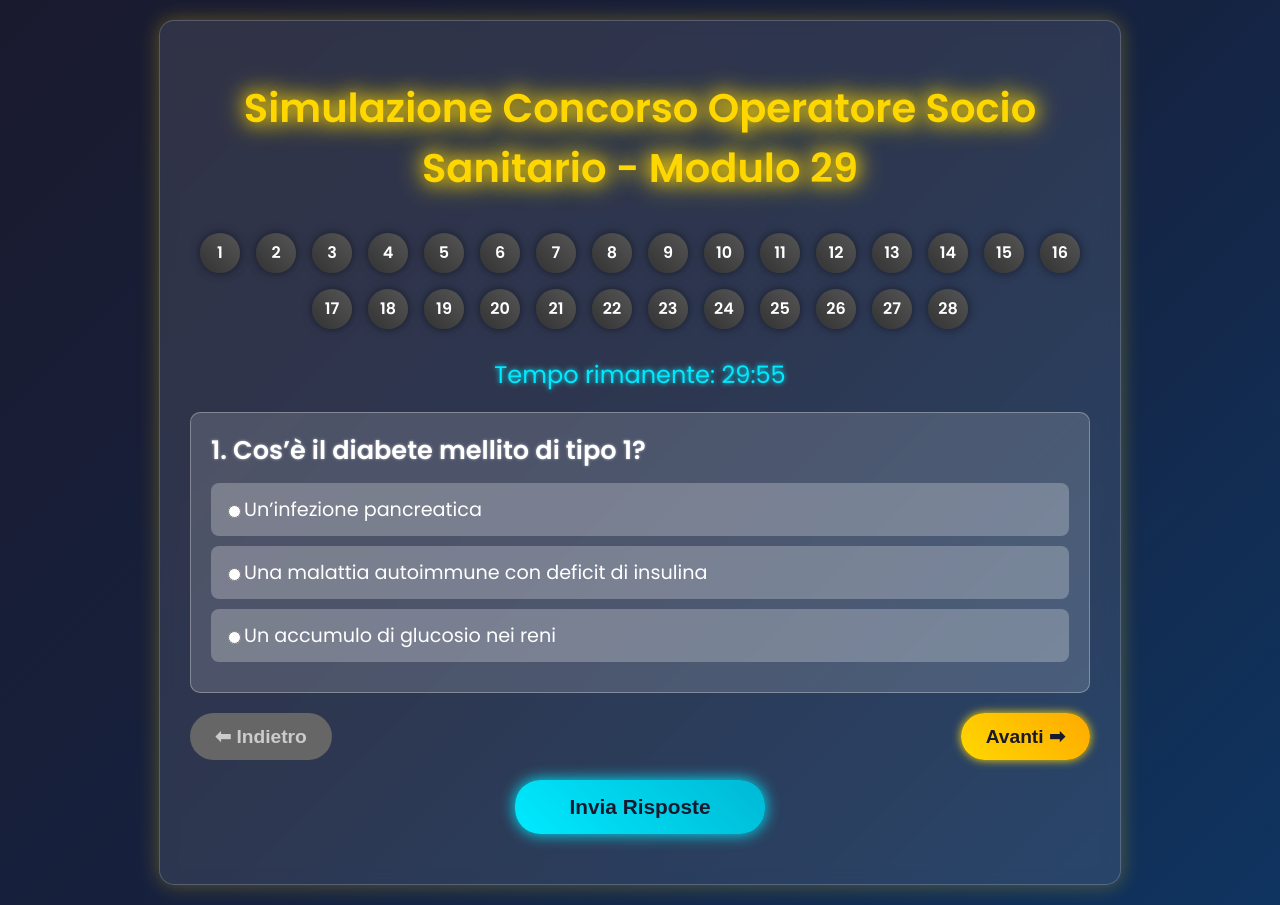
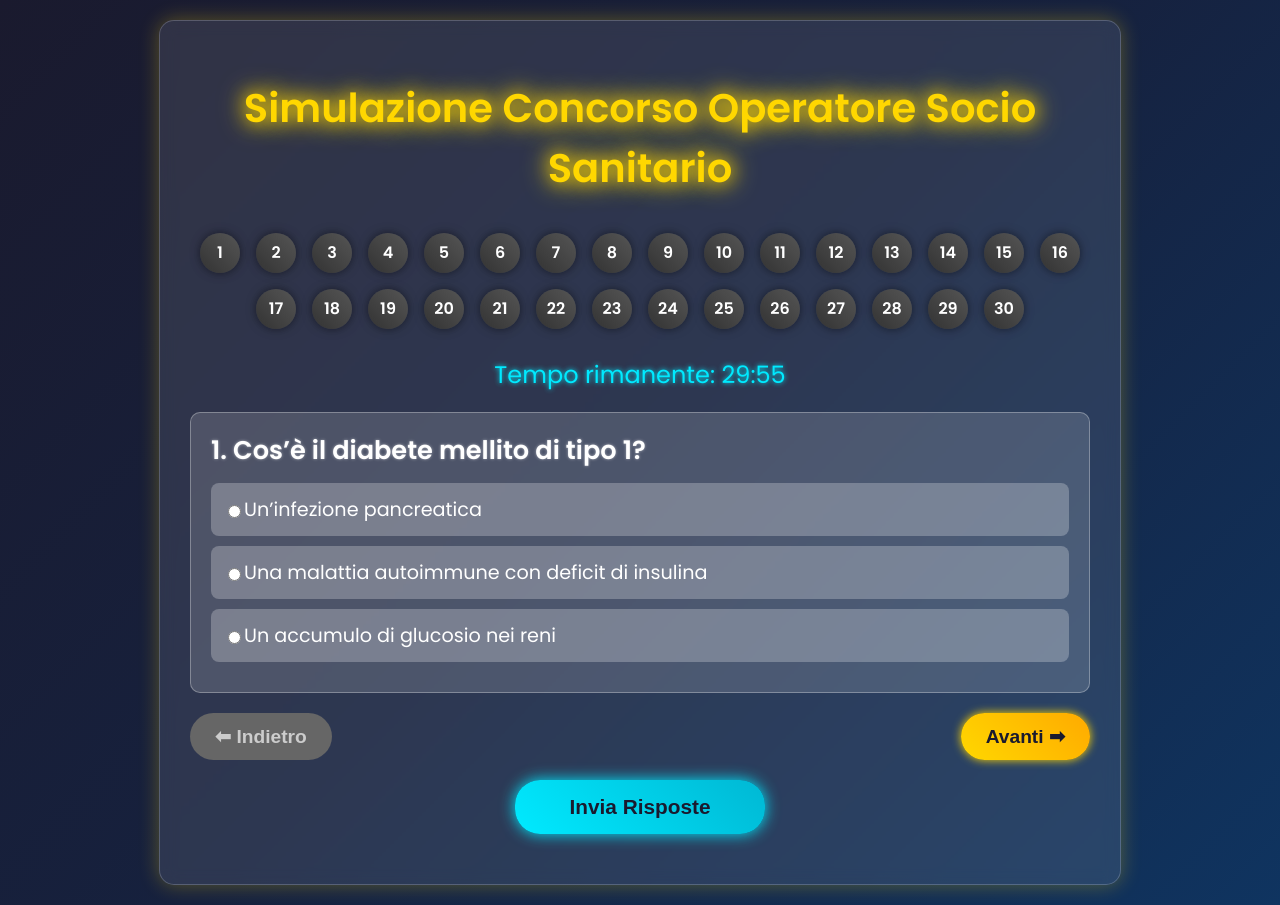
Before and after one commit to Jabo86/quizoss22, a plain HTML site: page index.html in a window 1280 px wide. Drawn offline with Linux system fonts and the light colour scheme.

Commit message:
Update index.html

```diff
--- a/index.html
+++ b/index.html
@@ -3,7 +3,7 @@
 <head>
     <meta charset="UTF-8">
     <meta name="viewport" content="width=device-width, initial-scale=1.0">
-    <title>Simulazione Concorso Operatore Socio Sanitario - Modulo 29</title>
+    <title>Simulazione Concorso Operatore Socio Sanitario </title>
     <style>
         body {
             font-family: 'Poppins', sans-serif;
@@ -233,7 +233,7 @@
 </head>
 <body>
     <div class="container">
-        <h1>Simulazione Concorso Operatore Socio Sanitario - Modulo 29</h1>
+        <h1>Simulazione Concorso Operatore Socio Sanitario </h1>
         <div class="question-nav" id="questionNav"></div>
         <div id="timer">Tempo rimanente: <span id="time">30:00</span></div>
         <div id="quiz"></div>
@@ -289,6 +289,18 @@
                 options: ["Una riduzione del glucosio nel sangue", "Un aumento del glucosio nel sangue", "Un accumulo di insulina"],
                 correct: "Un aumento del glucosio nel sangue",
                 explanation: "L’iperglicemia è una condizione caratterizzata da elevati livelli di glucosio nel sangue (>126 mg/dL a digiuno), tipica del diabete non controllato. Può essere causata da insufficienza di insulina, infezioni o stress, e provoca poliuria, polidipsia e stanchezza. Non è una riduzione del glucosio (ipoglicemia) né un accumulo di insulina. Gli OSS devono monitorare la glicemia, garantire l’assunzione di farmaci antidiabetici, osservare segni di chetoacidosi, e segnalare all’infermiere sintomi come vomito o respiro rapido."
+            },
+            {
+                question: "Cos’è l’ulcera gastrica?",
+                options: ["Un’infezione del pancreas", "Una lesione della mucosa gastrica", "Un accumulo di liquido nello stomaco"],
+                correct: "Una lesione della mucosa gastrica",
+                explanation: "L’ulcera gastrica è una lesione erosiva della mucosa gastrica, spesso causata da Helicobacter pylori, FANS o stress. Provoca dolore epigastrico, che può essere alleviato dai pasti, e rischio di complicanze come perforazione o emorragia. Non è un’infezione del pancreas (pancreatite) né un accumulo di liquido nello stomaco. Gli OSS devono monitorare il dolore, garantire l’assunzione di inibitori della pompa protonica, osservare le feci per melena, e segnalare sintomi come vomito ematico o ipotensione."
+            },
+            {
+                question: "Quale è un segno tipico dell’ulcera gastrica?",
+                options: ["Ittero", "Dolore epigastrico alleviato dai pasti", "Oliguria"],
+                correct: "Dolore epigastrico alleviato dai pasti",
+                explanation: "Il dolore epigastrico alleviato dai pasti è un segno tipico dell’ulcera gastrica, in contrasto con l’ulcera duodenale dove il dolore è aggravato dai pasti. Può essere associato a nausea o pirosi. L’oliguria (ridotta produzione di urina) e l’ittero (colorazione giallastra della pelle) non sono correlati. Gli OSS devono osservare la relazione tra pasti e sintomi, garantire una dieta appropriata, monitorare le feci, e segnalare all’infermiere sintomi come anemia o dolore severo."
             },
             {
                 question: "Quale è un segno tipico dell’iperglicemia?",
```
